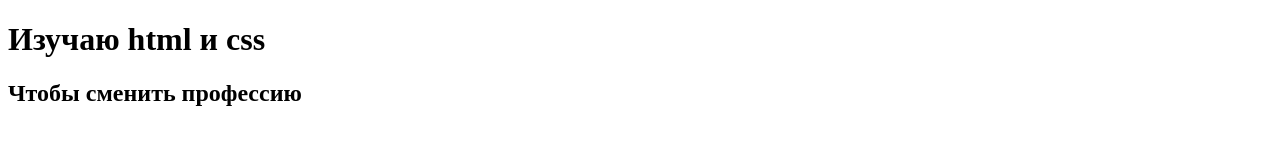
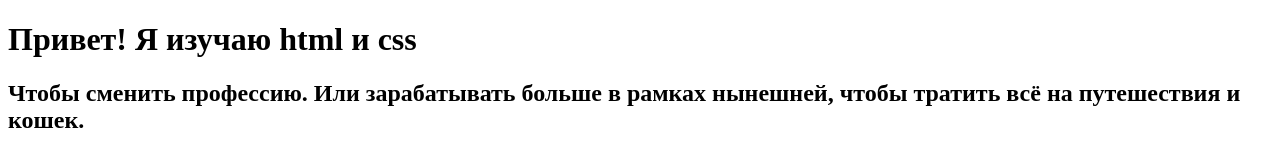
Before and after one commit to ACattae/ACattae.github.io, a plain HTML site: page index.html in a window 1280 px wide. Drawn offline with Linux system fonts and the light colour scheme.

Commit message:
Update index.html

```diff
--- a/index.html
+++ b/index.html
@@ -7,8 +7,8 @@
     </head>
     <body>
 <main>
-    <h1>Изучаю html и css</h1>
-    <h2>Чтобы сменить профессию</h2>
+    <h1>Привет! Я изучаю html и css</h1>
+    <h2>Чтобы сменить профессию. Или зарабатывать больше в рамках нынешней, чтобы тратить всё на путешествия и кошек.</h2>
 </main>
 </body>
 </html>
```
